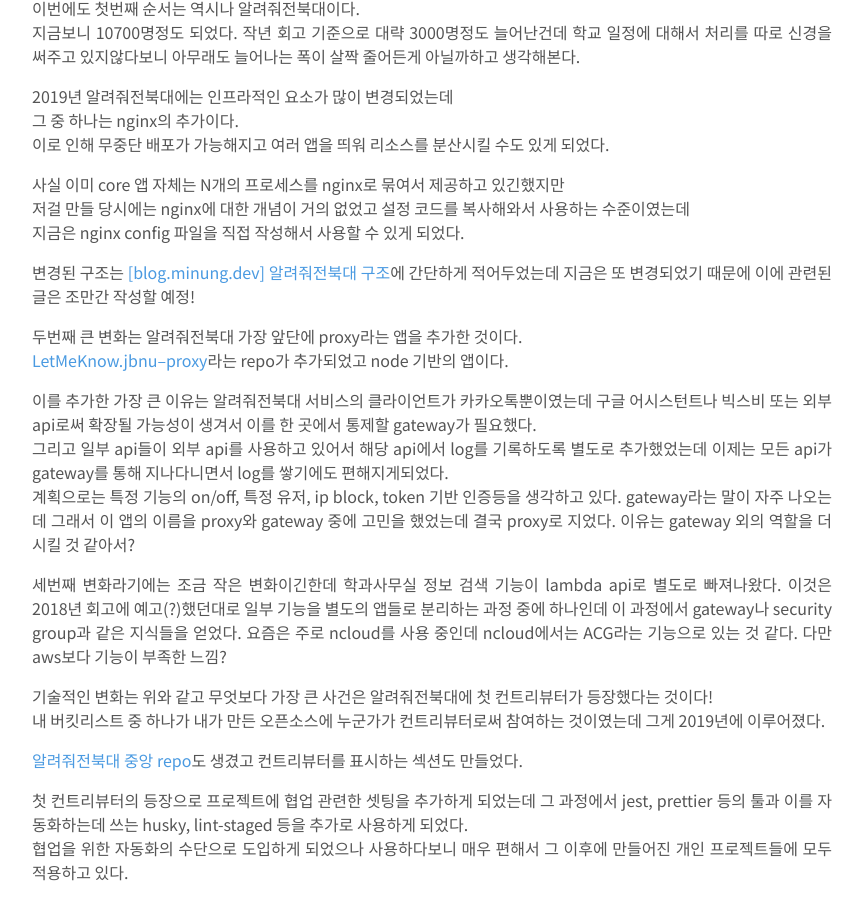
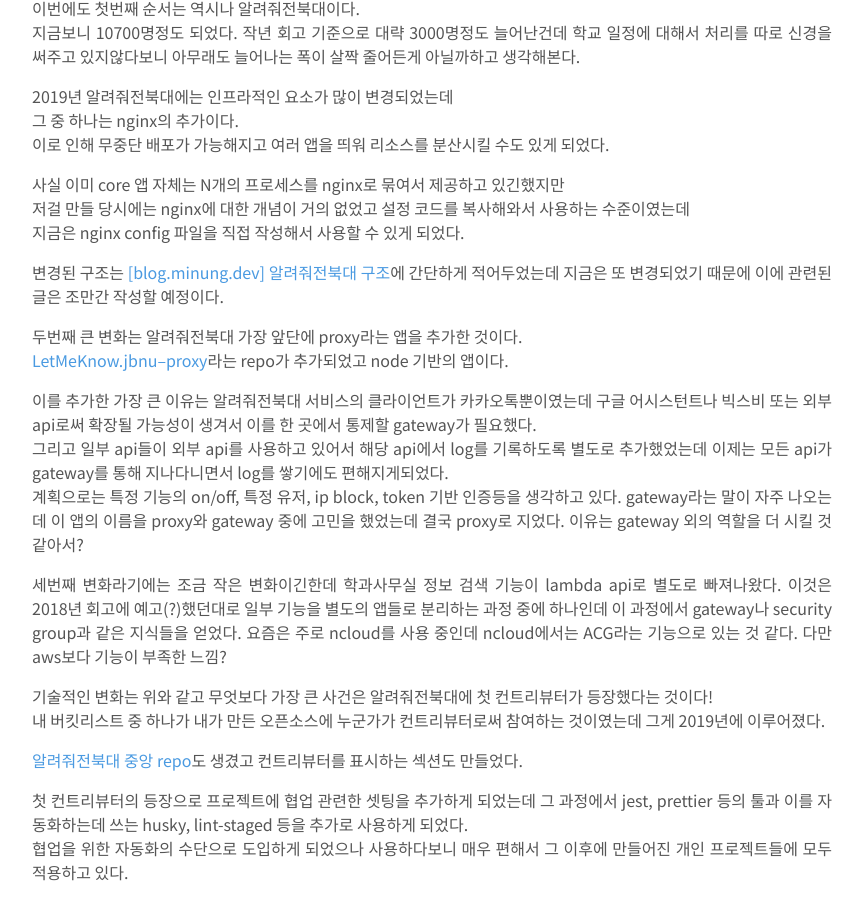
Before and after one commit to hmu332233/blog-old, a Jekyll site: the page built from _posts/2020-01-03-2019년-회고.md, in a window 1280 px wide and 900 px high, scrolled down 880 px. Shown: the whole window, without its empty margins (208-1071 px from the left). Built offline with Jekyll 4.4.1, drawn with Linux system fonts in a browser that asks for light colours.

Commit message:
[Update] post

```diff
--- a/_posts/2020-01-03-2019년-회고.md
+++ b/_posts/2020-01-03-2019년-회고.md
@@ -21,7 +21,7 @@ author: 'minung.han'
 저걸 만들 당시에는 nginx에 대한 개념이 거의 없었고 설정 코드를 복사해와서 사용하는 수준이였는데
 지금은 nginx config 파일을 직접 작성해서 사용할 수 있게 되었다.
 
-변경된 구조는 [[blog.minung.dev] 알려줘전북대 구조](https://blog.minung.dev/2019-07-22/%EC%95%8C%EB%A0%A4%EC%A4%98%EC%A0%84%EB%B6%81%EB%8C%80-%EA%B5%AC%EC%A1%B0)에 간단하게 적어두었는데 지금은 또 변경되었기 때문에 이에 관련된 글은 조만간 작성할 예정!
+변경된 구조는 [[blog.minung.dev] 알려줘전북대 구조](https://blog.minung.dev/2019-07-22/%EC%95%8C%EB%A0%A4%EC%A4%98%EC%A0%84%EB%B6%81%EB%8C%80-%EA%B5%AC%EC%A1%B0)에 간단하게 적어두었는데 지금은 또 변경되었기 때문에 이에 관련된 글은 조만간 작성할 예정이다.
 
 두번째 큰 변화는 알려줘전북대 가장 앞단에 proxy라는 앱을 추가한 것이다.
 [LetMeKnow.jbnu--proxy](https://github.com/hmu332233/LetMeKnow.jbnu--proxy)라는 repo가 추가되었고 node 기반의 앱이다.
@@ -29,7 +29,7 @@ author: 'minung.han'
 이를 추가한 가장 큰 이유는 알려줘전북대 서비스의 클라이언트가 카카오톡뿐이였는데 구글 어시스턴트나 빅스비 또는 외부 api로써 확장될 가능성이 생겨서 이를 한 곳에서 통제할 gateway가 필요했다.
 그리고 일부 api들이 외부 api를 사용하고 있어서 해당 api에서 log를 기록하도록 별도로 추가했었는데 이제는 모든 api가 gateway를 통해 지나다니면서 log를 쌓기에도 편해지게되었다.
 계획으로는 특정 기능의 on/off, 특정 유저, ip block, token 기반 인증등을 생각하고 있다.
-gateway라는 말이 자주 나오는데 그래서 이 앱의 이름을 proxy와 gateway 중에 고민을 했었는데 결국 proxy로 지었다. 이유는 gateway 외의 역할을 더 시킬 것 같아서?
+gateway라는 말이 자주 나오는데 이 앱의 이름을 proxy와 gateway 중에 고민을 했었는데 결국 proxy로 지었다. 이유는 gateway 외의 역할을 더 시킬 것 같아서?
 
 세번째 변화라기에는 조금 작은 변화이긴한데 학과사무실 정보 검색 기능이 lambda api로 별도로 빠져나왔다. 이것은 2018년 회고에 예고(?)했던대로 일부 기능을 별도의 앱들로 분리하는 과정 중에 하나인데 이 과정에서 gateway나 security group과 같은 지식들을 얻었다. 요즘은 주로 ncloud를 사용 중인데 ncloud에서는 ACG라는 기능으로 있는 것 같다. 다만 aws보다 기능이 부족한 느낌?
 
```
